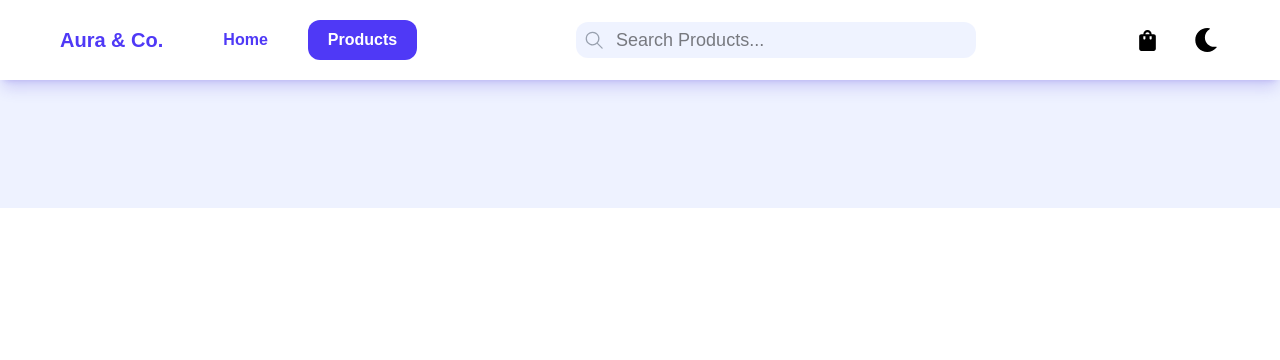
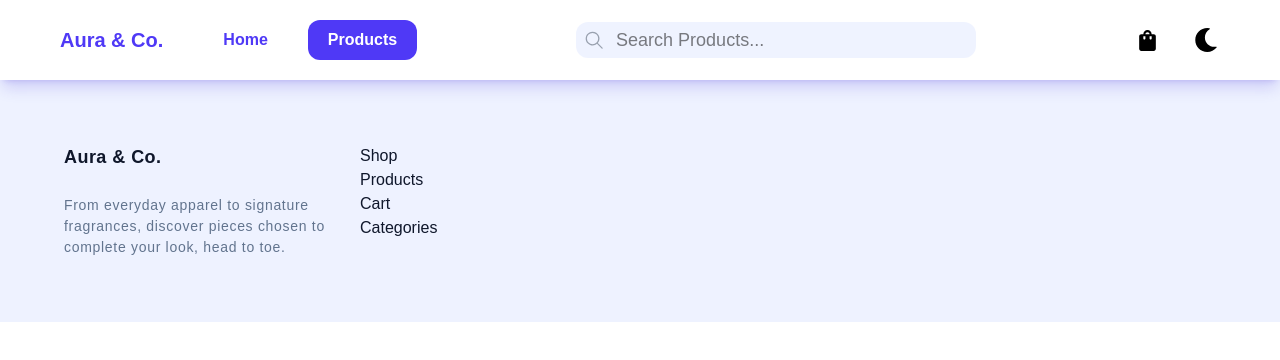
Before and after one commit to neldin123/E-Commerce, a React (Vite) app: page /products in a window 1280 px wide. Shown: the top 360 px of the page. Built offline with nearby package versions, Linux system fonts and the light colour scheme; no server answers.

Commit message:
Add category hash navigation and footer links
Enable smooth scrolling to the categories section from hash links and add shop navigation and brand copy to the footer. Adjust seasonal offer spacing for larger screens.

```diff
--- a/src/App.jsx
+++ b/src/App.jsx
@@ -4,6 +4,7 @@ import Header from "./layout/Header";
 import Home from "./pages/Home";
 import { useEffect, useState } from "react";
 import Footer from "./layout/Footer";
+import ScrolltoHash from "./components/logic/ScrolltoHash";
 
 const App = () => {
   const [isDark, setIsDark] = useState(() => {
@@ -24,6 +25,7 @@ const App = () => {
   return (
     <>
       <Header isDark={isDark} toggleTheme={toggleTheme} />
+      <ScrolltoHash />
       <Routes>
         <Route path="/" element={<Home />} />
       </Routes>
--- a/src/components/Categories/Categories.jsx
+++ b/src/components/Categories/Categories.jsx
@@ -18,7 +18,10 @@ const Categories = () => {
     fetching();
   }, []);
   return (
-    <section className="w-full bg-white dark:bg-slate-900 dark:text-slate-50 text-slate-900 transition-all duration-300">
+    <section
+      className="w-full bg-white dark:bg-slate-900 dark:text-slate-50 text-slate-900 transition-all duration-300"
+      id="categories"
+    >
       <div className="max-w-7xl mx-auto container px-15 py-16 max-md:px-6">
         <div>
           <span className="block text-indigo-700 dark:text-indigo-400 uppercase font-medium mb-2 text-sm tracking-widest">
--- a/src/components/home/SeasonOffer.jsx
+++ b/src/components/home/SeasonOffer.jsx
@@ -1,7 +1,7 @@
 const SeasonOffer = () => {
   return (
     <section className="w-full py-12 text-slate-50  px-6 lg:px-12  bg-white dark:bg-slate-900 transition-all duration-300">
-      <div className="max-w-7xl mx-auto container px-15 py-16 max-md:px-6">
+      <div className="max-w-7xl mx-auto container lg:px-15 py-16">
         <div className="flex justify-between items-center max-md:flex-col bg-linear-to-r from-indigo-700 to-indigo-500 p-10 lg:p-16 rounded-xl flex-1">
           <div className="flex items-start gap-2 flex-col ">
             <span className="uppercase text-sm py-1 px-3 bg-indigo-300 font-normal rounded-xl mb-4">
--- /dev/null
+++ b/src/components/logic/ScrolltoHash.jsx
@@ -0,0 +1,16 @@
+import { useEffect } from "react";
+import { useLocation } from "react-router-dom";
+
+const ScrolltoHash = () => {
+  const { hash, key } = useLocation();
+
+  useEffect(() => {
+    if (hash) {
+      const el = document.getElementById(hash.slice(1));
+      el?.scrollIntoView({ behavior: "smooth" });
+    }
+  }, [hash, key]);
+  return null;
+};
+
+export default ScrolltoHash;
--- a/src/layout/Footer.jsx
+++ b/src/layout/Footer.jsx
@@ -1,10 +1,36 @@
-import React from "react";
+import { Link } from "react-router-dom";
 
 const Footer = () => {
   return (
-    <footer className="w-full bg-indigo-50 dark:bg-slate-950 transition-all duration-300 dark:text-slate-50 text-slate-900">
-      <div className="max-w-7xl mx-auto container px-15 py-16 max-md:px-6">
-        <div className="grid grid-cols-4"></div>
+    <footer className="w-full py-16 bg-indigo-50 dark:bg-slate-950 transition-all duration-300 dark:text-slate-50 text-slate-900">
+      <div className="max-w-7xl mx-auto container px-5 lg:px-16 max-md:px-6">
+        <div className="grid grid-cols-4 gap-8">
+          <div>
+            <h3 className="text-[18px] font-semibold tracking-wide mb-6">
+              Aura & Co.
+            </h3>
+            <p className="text-[14px] text-slate-500 tracking-wider">
+              From everyday apparel to signature fragrances, discover pieces
+              chosen to complete your look, head to toe.
+            </p>
+          </div>
+          <div>
+            <h3>Shop</h3>
+            <ul>
+              <li>
+                <Link to={"/Products"}>Products</Link>
+              </li>
+              <li>
+                <Link to={"/Cart"}>Cart</Link>
+              </li>
+              <li>
+                <Link to={"/#categories"}>Categories</Link>
+              </li>
+            </ul>
+          </div>
+          <div></div>
+          <div></div>
+        </div>
       </div>
     </footer>
   );
```
